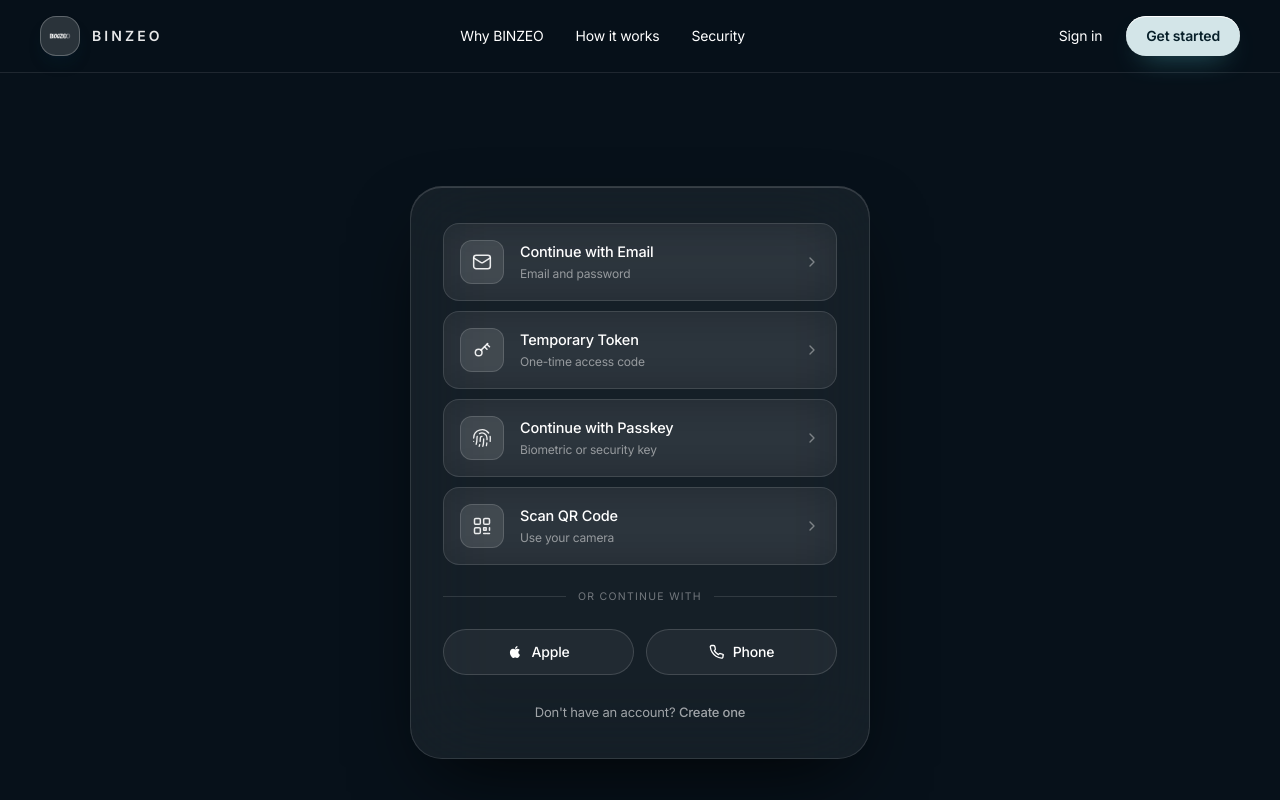
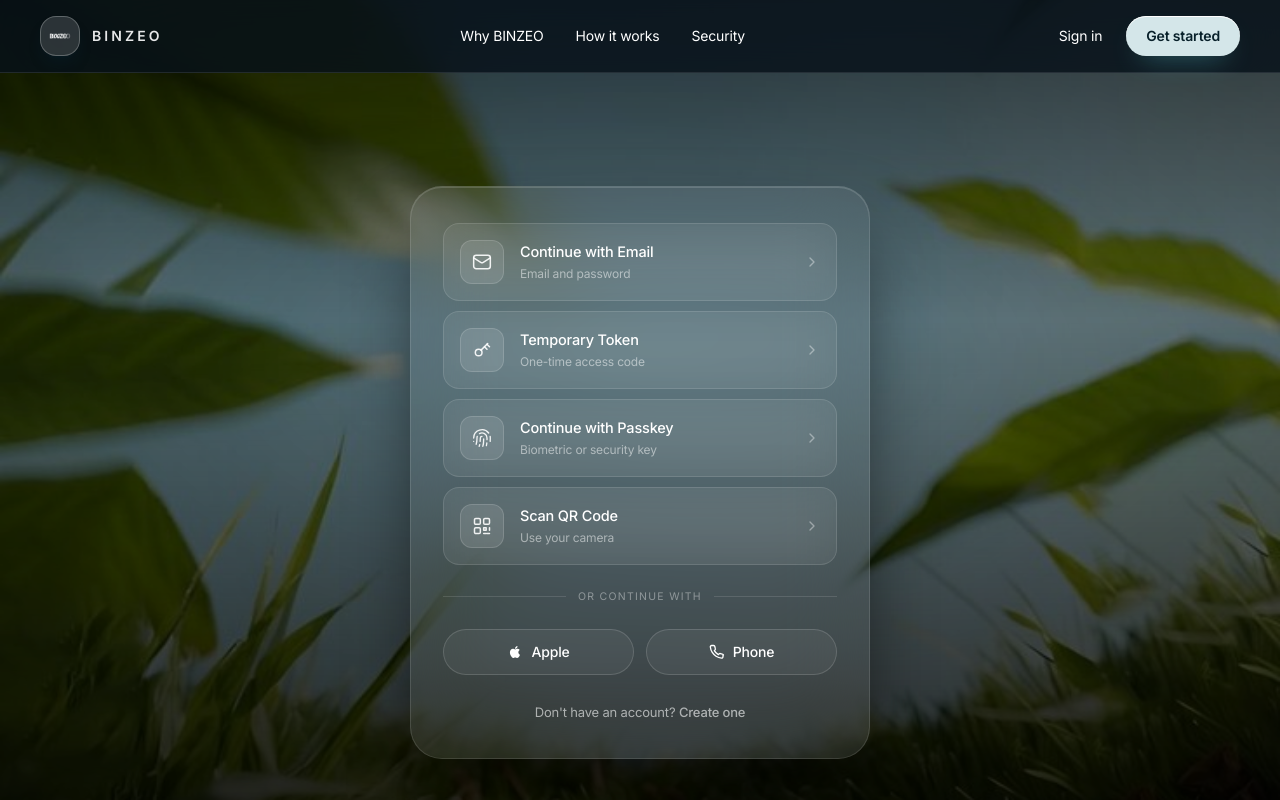
Before and after one commit to BINZEO369/auth.binzeo, a Next.js app: page /signin in a window 1280 px wide. Shown: the top 800 px of the page. Built offline with nearby package versions, Linux system fonts and the light colour scheme.

Commit message:
Preserve auth page background image

```diff
--- a/src/app/(auth)/layout.tsx
+++ b/src/app/(auth)/layout.tsx
@@ -7,7 +7,7 @@ export default function AuthLayout({
   children: React.ReactNode;
 }) {
   return (
-    <div className="liquid-page min-h-screen overflow-hidden bg-[#07111a] text-white">
+    <div className="min-h-screen overflow-hidden text-white">
       <Navbar />
       <main>{children}</main>
       <Footer />
```
